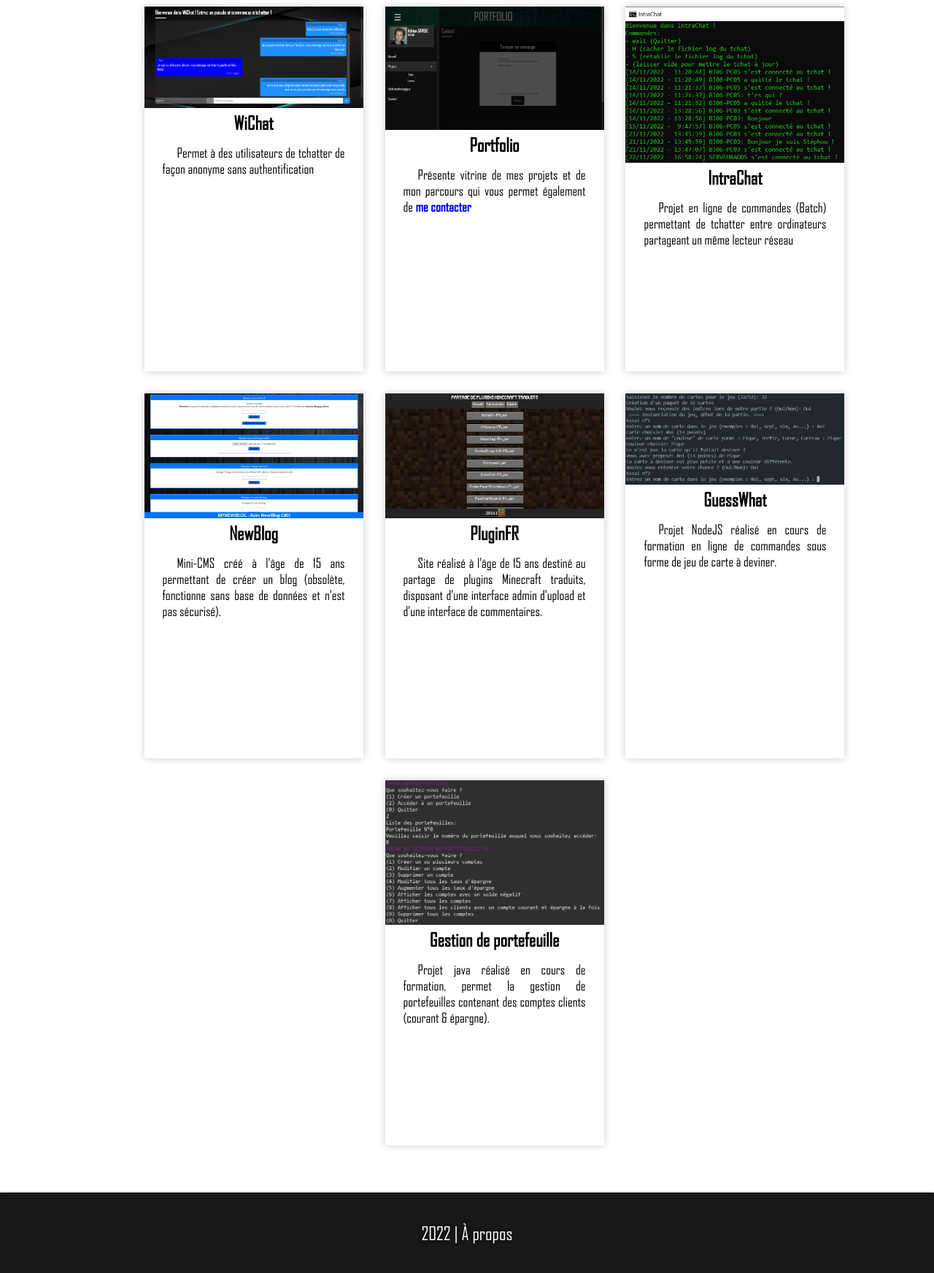
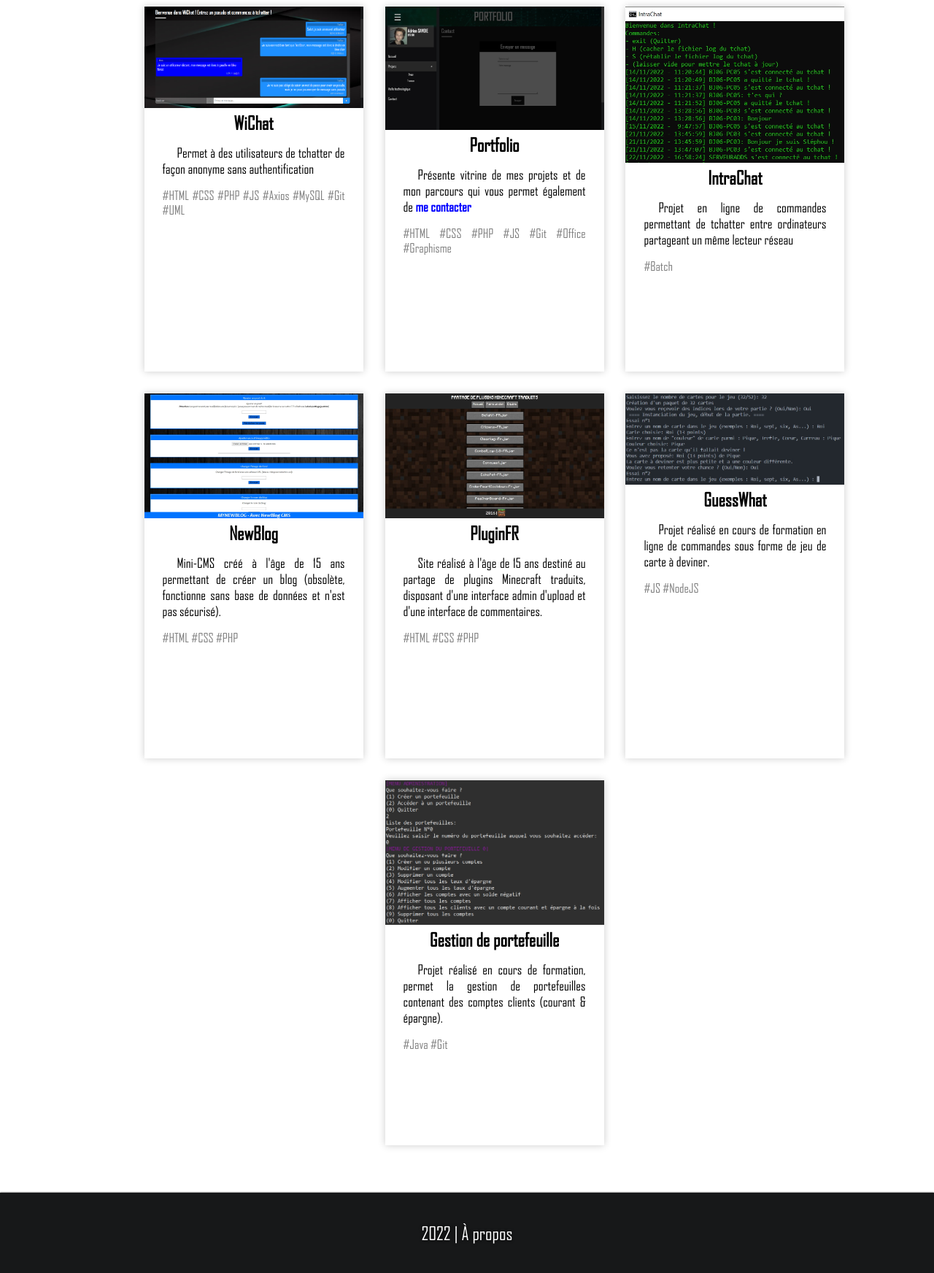
Before and after one commit to MichaelAceAnderson/MichaelAceAnderson.github.io, a PHP site: page /pages/projets/travaux.php in a window 1280 px wide. Shown: the part 300-2044 px from the top of the page at 73% size. Run offline with PHP 8.4, Linux system fonts and the light colour scheme.

Commit message:
Added article tags

```diff
--- a/common/style/styleGeneral.css
+++ b/common/style/styleGeneral.css
@@ -542,6 +542,14 @@ header h1 {
 	width: 40px;
 }
 
+.main .content .tags {
+	text-indent: initial;
+	margin-top: 15px;
+	color: gray;
+	display: block;
+	font-size: 17px;
+}
+
 .error {
 	color: white;
 	border-left: 8px solid var(--darker);
--- a/pages/projets/travaux.php
+++ b/pages/projets/travaux.php
@@ -19,6 +19,7 @@ include_once $_SERVER['DOCUMENT_ROOT'] . '/common/includes/header.php';
 			<h1>WiChat</h1>
 			<p>
 				Permet à des utilisateurs de tchatter de façon anonyme sans authentification
+				<span class="tags">#HTML #CSS #PHP #JS #Axios #MySQL #Git #UML</span>
 			</p>
 		</article>
 		<article>
@@ -26,13 +27,15 @@ include_once $_SERVER['DOCUMENT_ROOT'] . '/common/includes/header.php';
 			<h1>Portfolio</h1>
 			<p>
 				Présente vitrine de mes projets et de mon parcours qui vous permet également de <a href="/pages/contact.php">me contacter</a>
+				<span class="tags">#HTML #CSS #PHP #JS #Git #Office #Graphisme</span>
 			</p>
 		</article>
 		<article>
 			<img src="/common/img/intrachat.jpg" alt="IntraChat">
 			<h1>IntraChat</h1>
 			<p>
-				Projet en ligne de commandes (Batch) permettant de tchatter entre ordinateurs partageant un même lecteur réseau
+				Projet en ligne de commandes permettant de tchatter entre ordinateurs partageant un même lecteur réseau
+				<span class="tags">#Batch</span>
 			</p>
 		</article>
 		<article>
@@ -40,6 +43,7 @@ include_once $_SERVER['DOCUMENT_ROOT'] . '/common/includes/header.php';
 			<h1>NewBlog</h1>
 			<p>
 				Mini-CMS créé à l'âge de 15 ans permettant de créer un blog (obsolète, fonctionne sans base de données et n'est pas sécurisé).
+				<span class="tags">#HTML #CSS #PHP</span>
 			</p>
 		</article>
 		<article>
@@ -47,20 +51,23 @@ include_once $_SERVER['DOCUMENT_ROOT'] . '/common/includes/header.php';
 			<h1>PluginFR</h1>
 			<p>
 				Site réalisé à l'âge de 15 ans destiné au partage de plugins Minecraft traduits, disposant d'une interface admin d'upload et d'une interface de commentaires.
+				<span class="tags">#HTML #CSS #PHP</span>
 			</p>
 		</article>
 		<article>
 			<img src="/common/img/GuessWhat.jpg" alt="GuessWhat">
 			<h1>GuessWhat</h1>
 			<p>
-				Projet NodeJS réalisé en cours de formation en ligne de commandes sous forme de jeu de carte à deviner.
+				Projet réalisé en cours de formation en ligne de commandes sous forme de jeu de carte à deviner.
+				<span class="tags">#JS #NodeJS</span>
 			</p>
 		</article>
 		<article>
 			<img src="/common/img/TP_Banque.jpg" alt="TP_Banque">
 			<h1>Gestion de portefeuille</h1>
 			<p>
-				Projet java réalisé en cours de formation, permet la gestion de portefeuilles contenant des comptes clients (courant & épargne).
+				Projet réalisé en cours de formation, permet la gestion de portefeuilles contenant des comptes clients (courant & épargne).
+				<span class="tags">#Java #Git</span>
 			</p>
 		</article>
 	</div>
```
